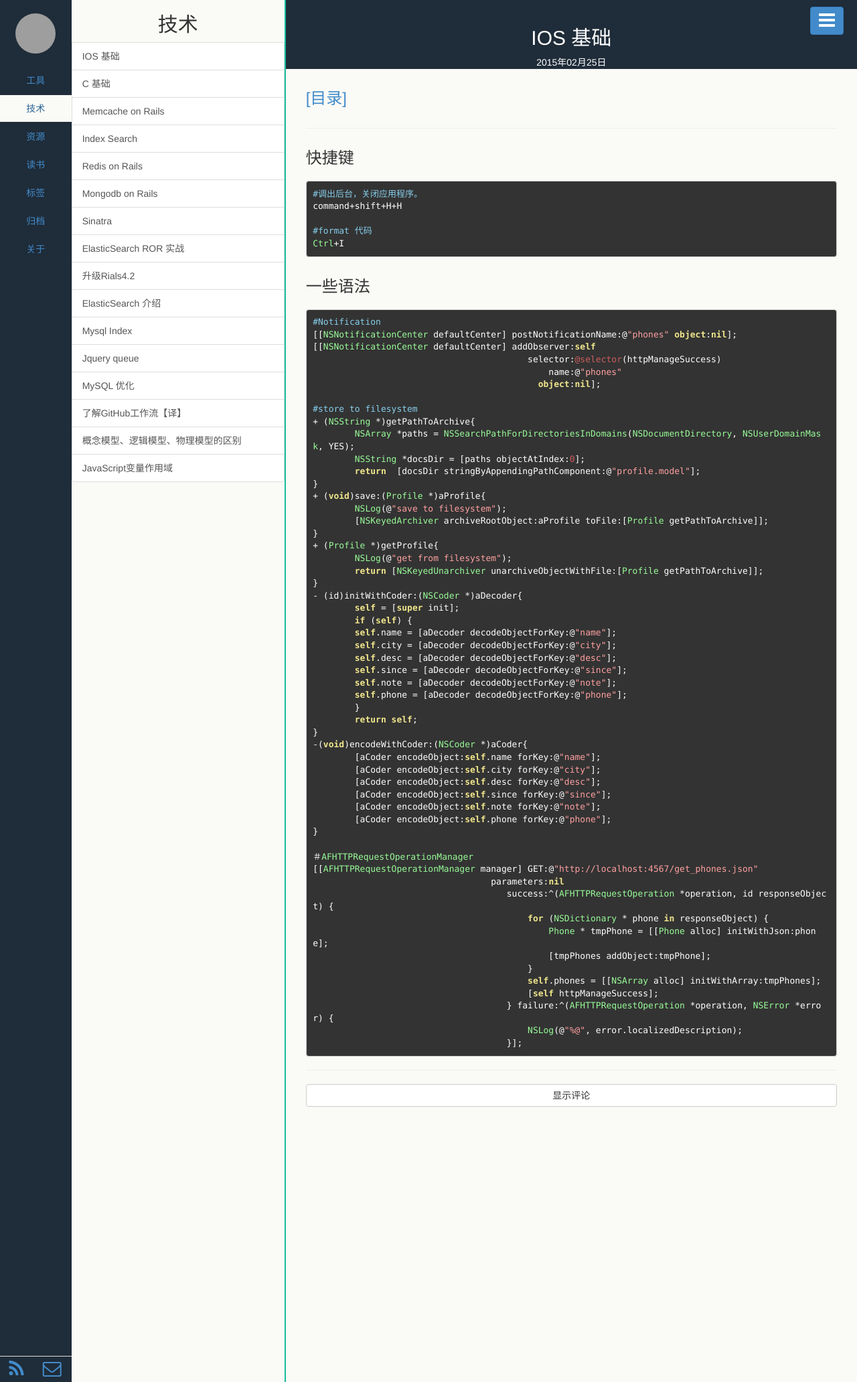
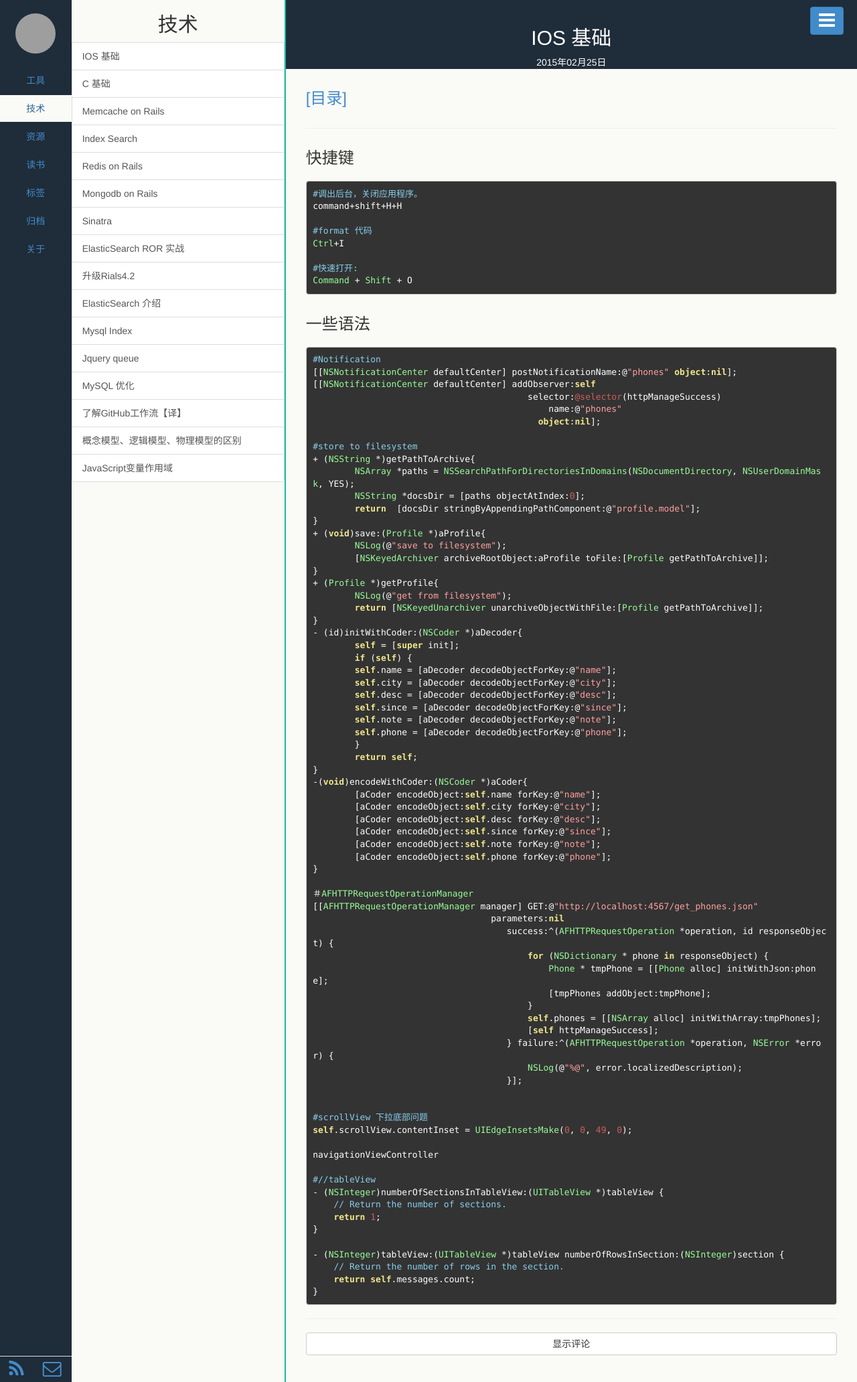
Before and after one commit to lbrb/lbrb.github.io, a Jekyll site: the page built from _posts/2015-02-25-start-ios.md, in a window 1280 px wide. Shown: the whole page at 67% size. Built offline with Jekyll 4.4.1, drawn with Linux system fonts in a browser that asks for light colours; grey boxes are pictures that could not be loaded.

Commit message:
start ios

```diff
--- a/_posts/2015-02-25-start-ios.md
+++ b/_posts/2015-02-25-start-ios.md
@@ -13,6 +13,9 @@ description: IOS
 
 	#format 代码
 	Ctrl+I
+
+	#快速打开:
+	Command + Shift + O
 
 
 
@@ -73,3 +76,20 @@ description: IOS
                                          } failure:^(AFHTTPRequestOperation *operation, NSError *error) {
                                              NSLog(@"%@", error.localizedDescription);
                                          }];
+
+
+	#scrollView 下拉底部问题
+	self.scrollView.contentInset = UIEdgeInsetsMake(0, 0, 49, 0);
+
+	navigationViewController
+
+	#//tableView
+	- (NSInteger)numberOfSectionsInTableView:(UITableView *)tableView {
+	    // Return the number of sections.
+	    return 1;
+	}
+
+	- (NSInteger)tableView:(UITableView *)tableView numberOfRowsInSection:(NSInteger)section {
+	    // Return the number of rows in the section.
+	    return self.messages.count;
+	}
```
